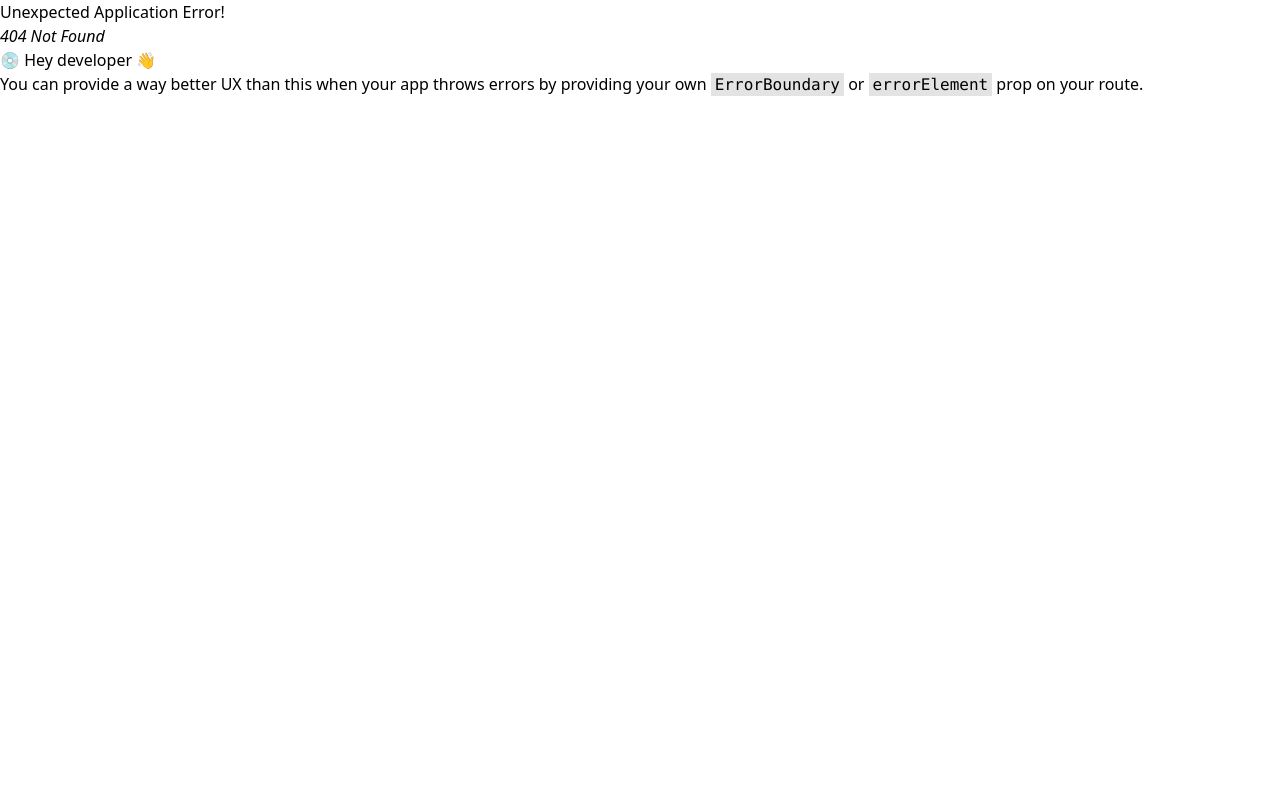
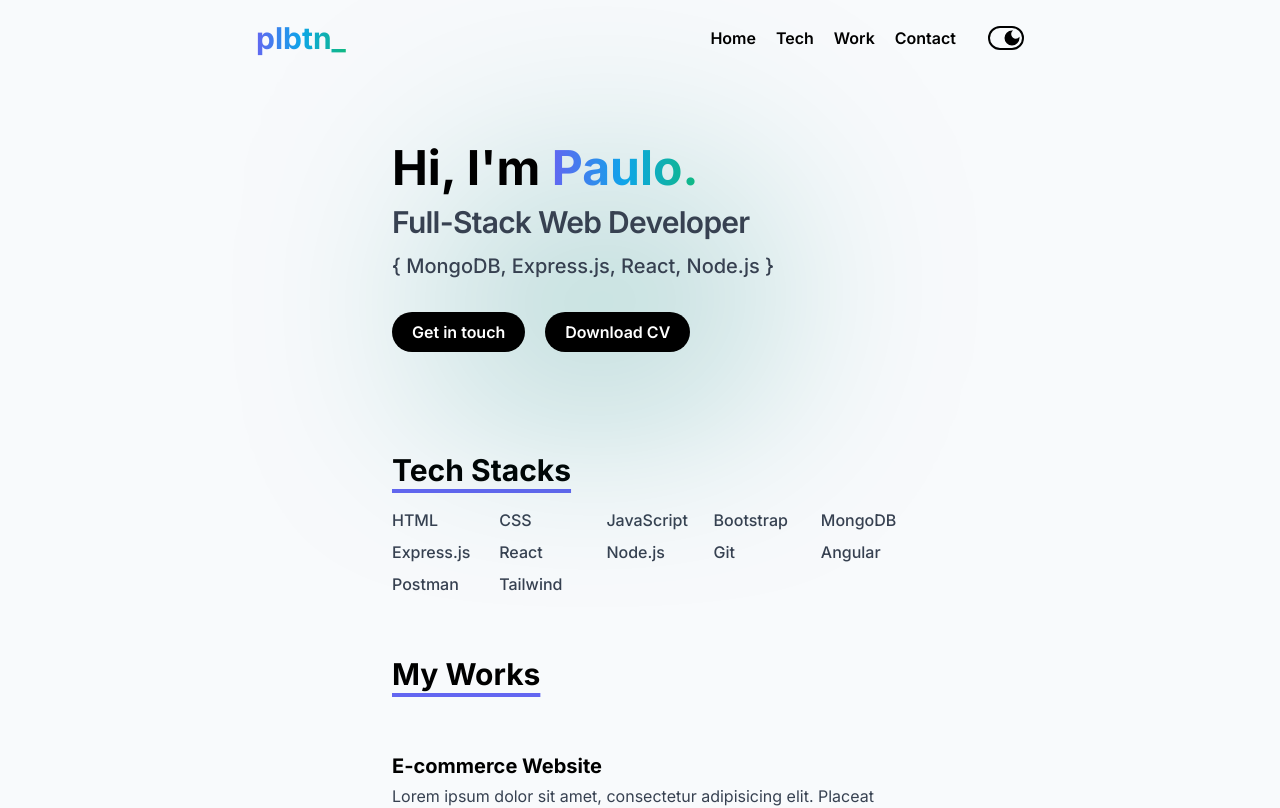
Before and after one commit to paulolibutan/webportfolio, a React (Vite) app: page / in a window 1280 px wide. Before the commit this address had no page. Shown: the top 808 px of the page. Built offline with nearby package versions, Linux system fonts and the light colour scheme.

Commit message:
Fix routes for custom domain

```diff
--- a/package.json
+++ b/package.json
@@ -1,5 +1,5 @@
 {
-  "homepage": "https://paulolibutan.github.io/webportfolio/",
+  "homepage": "https://iampaulolibutan.com/",
   "name": "personal-web-dev-portfolio",
   "private": true,
   "version": "0.0.0",
--- a/src/components/Navbar.jsx
+++ b/src/components/Navbar.jsx
@@ -16,7 +16,7 @@ const Navbar = () => {
       >
         <div className="max-w-3xl flex flex-row justify-between items-center w-full">
           <h1 className="font-bold text-3xl hover:scale-110 transition ease-in-out duration-300 text-transparent bg-clip-text bg-gradient-to-r from-indigo-500 via-sky-500 to-emerald-500">
-            <Link to={"/webportfolio/"}>plbtn_</Link>
+            <Link to={"/"}>plbtn_</Link>
           </h1>
           <div className="flex flex-row justify-between items-center gap-8">
             <ul className="hidden md:flex flex-row gap-5">
--- a/src/data.js
+++ b/src/data.js
@@ -1,5 +1,5 @@
 export const navMenu = [
-  { name: "Home", destination: "/webportfolio/" },
+  { name: "Home", destination: "/" },
   { name: "Tech", destination: "#tech" },
   { name: "Work", destination: "#work" },
   { name: "Contact", destination: "#contact" },
--- a/src/main.jsx
+++ b/src/main.jsx
@@ -9,11 +9,11 @@ import Home from "./pages/Home.jsx";
 
 const router = createBrowserRouter([
   {
-    path: "/webportfolio/",
+    path: "/",
     element: <App />,
     children: [
       {
-        path: "/webportfolio/",
+        path: "/",
         element: <Home />,
       },
     ],
```
